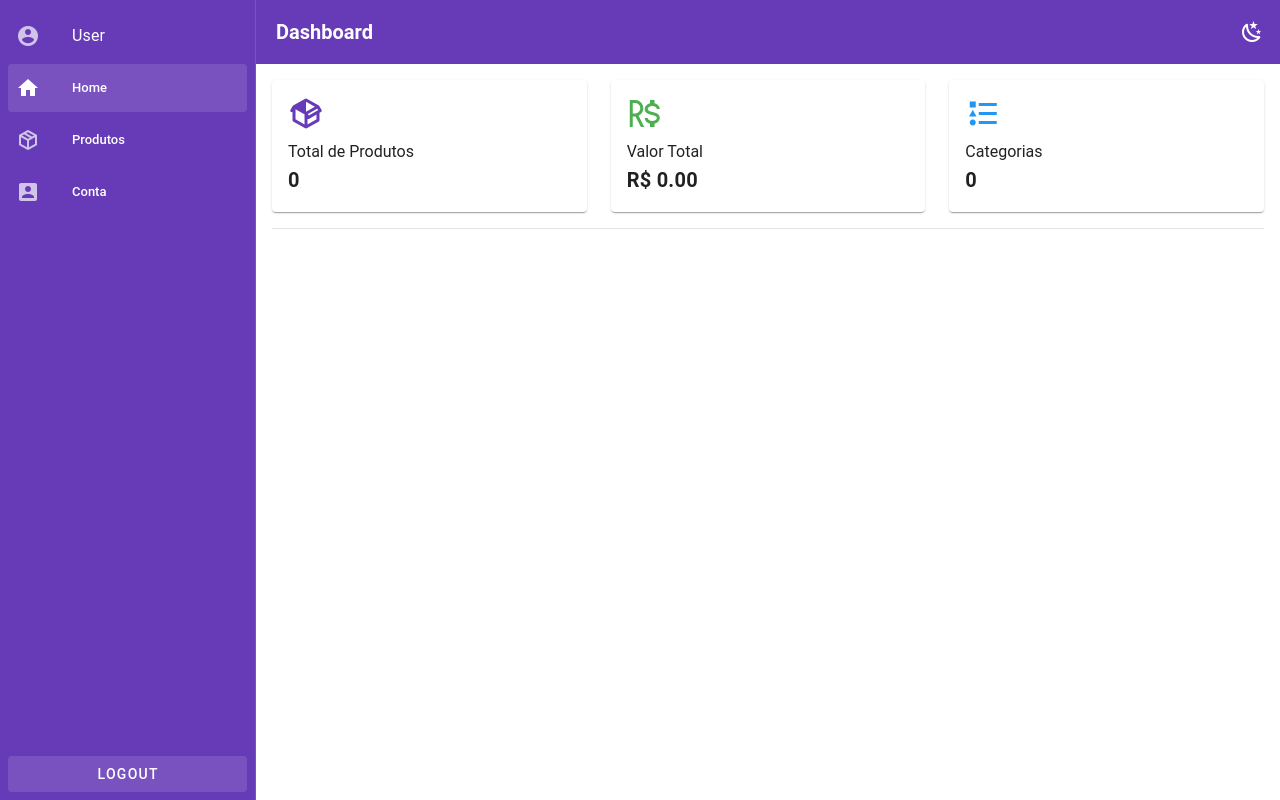
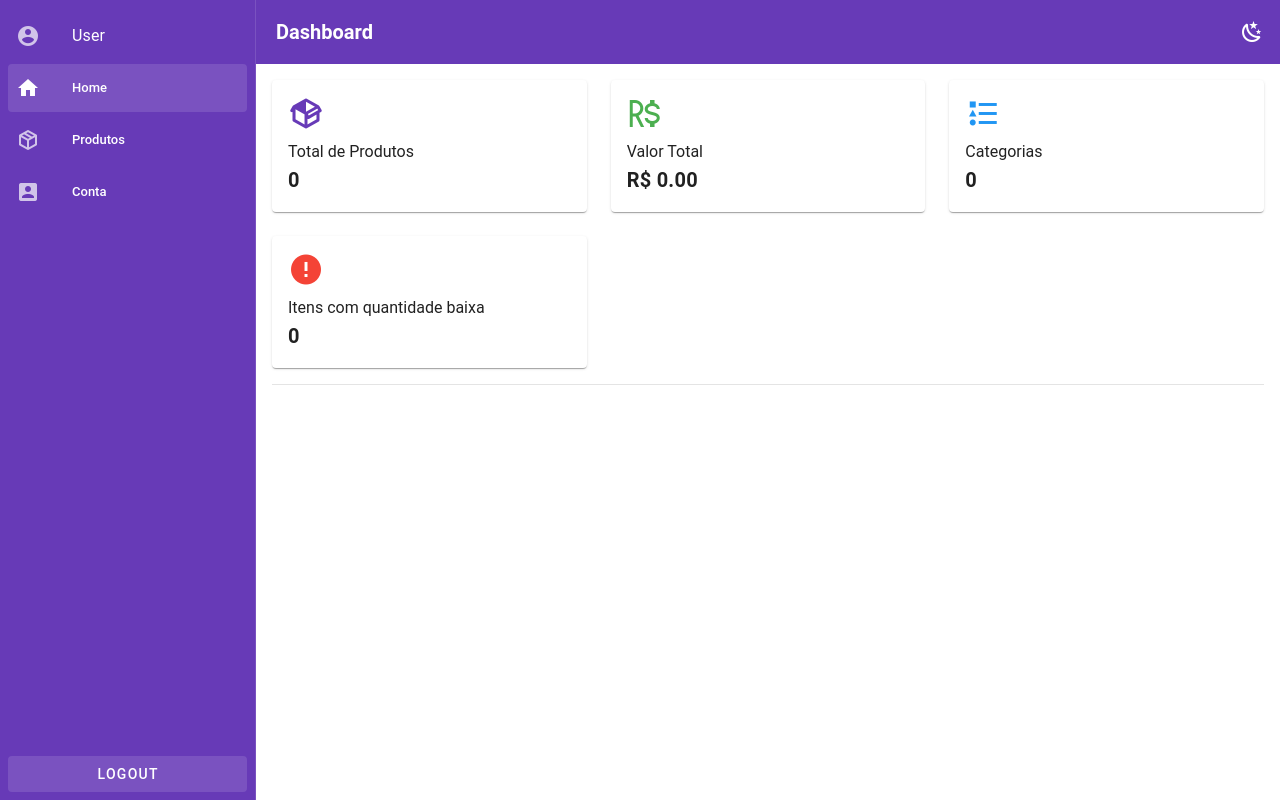
Before and after one commit to maiarakothe/loja-vuetify, a Vue app: page /homePage in a window 1280 px wide. Built offline with nearby package versions, Linux system fonts and the light colour scheme.

Commit message:
produtos com quantidade baixa

```diff
--- a/package.json
+++ b/package.json
@@ -13,7 +13,8 @@
     "@fontsource/roboto": "5.2.5",
     "@mdi/font": "7.4.47",
     "vue": "^3.5.13",
-    "vuetify": "^3.8.1"
+    "vuetify": "^3.8.1",
+    "xlsx": "^0.18.5"
   },
   "devDependencies": {
     "@vitejs/plugin-vue": "^5.2.3",
--- a/src/pages/HomePage.vue
+++ b/src/pages/HomePage.vue
@@ -26,9 +26,45 @@
             <div class="text-h6 font-weight-bold">{{ uniqueCategories.length }}</div>
           </v-card>
         </v-col>
+
+        <v-col cols="12" md="4" sm="6">
+          <v-card class="pa-4" outlined style="cursor: pointer;" @click="dialog = true">
+            <v-icon color="red" size="36">mdi-alert-circle</v-icon>
+            <div class="mt-2">Itens com quantidade baixa</div>
+            <div class="text-h6 font-weight-bold">{{ lowStockCount }}</div>
+          </v-card>
+        </v-col>
       </v-row>
 
       <v-divider class="my-4" />
+      <v-dialog v-model="dialog" max-width="600">
+        <v-card>
+          <v-card-title class="headline">Produtos com quantidade baixa</v-card-title>
+          <v-card-text>
+            <v-list>
+              <v-list-item
+                v-for="(product, index) in lowStockProducts"
+                :key="index"
+              >
+                <v-list-item-content>
+                  <v-list-item-title>{{ product.name }}</v-list-item-title>
+                  <v-list-item-subtitle>
+                    Quantidade: {{ product.quantity }} | Categoria: {{ product.category_type }}
+                  </v-list-item-subtitle>
+                </v-list-item-content>
+              </v-list-item>
+            </v-list>
+            <div v-if="lowStockProducts.length === 0" class="text-subtitle-2 mt-2">
+              Nenhum produto com quantidade baixa.
+            </div>
+          </v-card-text>
+          <v-card-actions>
+            <v-spacer />
+            <v-btn color="red" text @click="dialog = false">Fechar</v-btn>
+          </v-card-actions>
+        </v-card>
+      </v-dialog>
+
 
     </v-container>
   </SideMenu>
@@ -41,6 +77,16 @@
   const products = ref([])
 
   const totalProducts = computed(() => products.value.length)
+
+  const dialog = ref(false)
+
+  const lowStockProducts = computed(() => {
+    return products.value.filter(product => (product.quantity || 0) < 5)
+  })
+
+  const lowStockCount = computed(() => {
+    return lowStockProducts.value.length
+  })
 
   const totalValue = computed(() => {
     return products.value.reduce((total, product) => {
```
Also changed, not shown: 1 other file (tests, documents, lock files or other folders).
